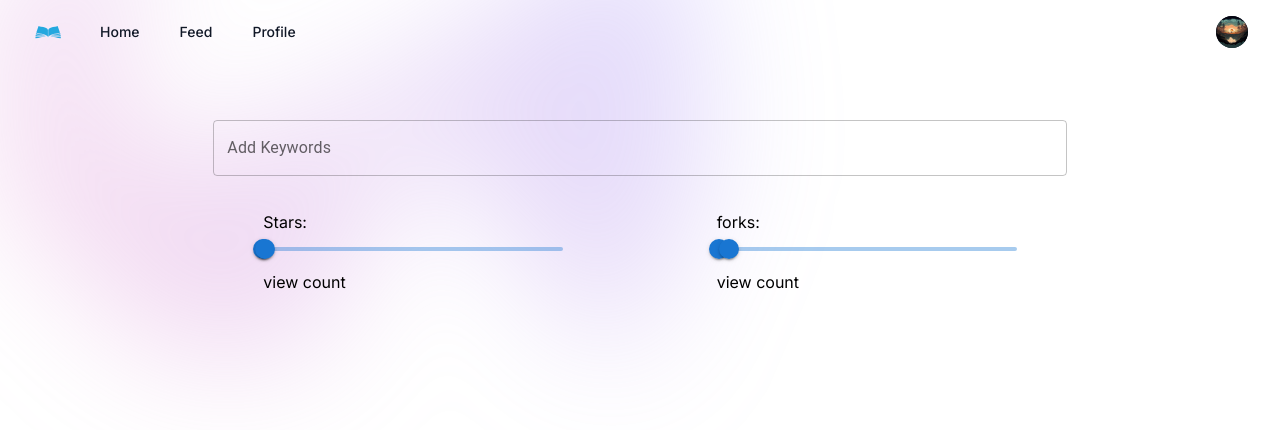
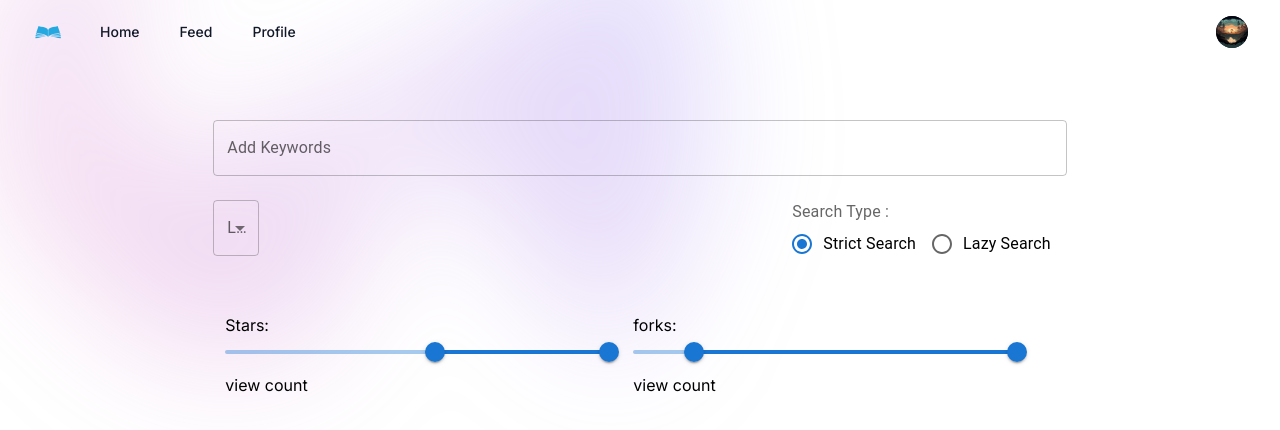
Before and after one commit to Akash-Trimbake/open-source-catalogue, a Next.js app: page / in a window 1280 px wide. Shown: the top 430 px of the page. Built offline with nearby package versions, Linux system fonts and the light colour scheme.

Commit message:
basic ui

```diff
--- a/src/components/Sort.jsx
+++ b/src/components/Sort.jsx
@@ -1,15 +1,32 @@
+"use client";
 import React, { useState } from "react";
 import Box from "@mui/material/Box";
 import Slider from "@mui/material/Slider";
 import Typography from "@mui/material/Typography";
+
+import InputLabel from "@mui/material/InputLabel";
+import MenuItem from "@mui/material/MenuItem";
+import FormControl from "@mui/material/FormControl";
+import Select from "@mui/material/Select";
+
+import Radio from "@mui/material/Radio";
+import RadioGroup from "@mui/material/RadioGroup";
+import FormControlLabel from "@mui/material/FormControlLabel";
+import FormLabel from "@mui/material/FormLabel";
 
 function valuetext(value) {
   return `${value}°C`;
 }
 
 export default function Sort() {
-  const [stars, setStars] = useState([20, 1550]);
-  const [forks, setForks] = useState([2000, 9550]);
+  const [stars, setStars] = useState([123450, 226322]);
+  const [forks, setForks] = useState([20000, 226322]);
+  const [language, setLanguage] = useState("");
+  const [selectedSearchType, setSelectedSearchType] = useState("strict");
+
+  const handleLanguageChange = (event) => {
+    setLanguage(event.target.value);
+  };
 
   const handleStarChange = (event, newValue) => {
     setStars(newValue);
@@ -17,13 +34,84 @@ export default function Sort() {
   };
 
   const handleForkChange = (event, newValue) => {
-    setFork(newValue);
+    setForks(newValue);
     // console.log(newValue);
   };
+  const handleSearchChange = (event) => {
+    setSelectedSearchType(event.target.value);
+  };
+
+  function formatNumberToK(number) {
+    if (number >= 1000) {
+      const suffixes = ["", "k", "M", "B", "T"]; // Add more suffixes as needed
+      const magnitude = Math.floor(Math.log10(number) / 3);
+      const scaledNumber = number / Math.pow(1000, magnitude);
+      return `${scaledNumber.toFixed(1)}${suffixes[magnitude]}`;
+    }
+    return number.toString();
+  }
 
   return (
-    <div className="flex justify-between items-center w-8/12">
-      <Box sx={{ width: 300, margin: "10px 50px" }}>
+    <div className="flex flex-col w-8/12 ">
+      <div className="flex flex-col sm:flex-row justify-between">
+        <FormControl className="m-1 min-w-[50%]">
+          <InputLabel id="demo-simple-select-helper-label">Language</InputLabel>
+          <Select
+            labelId="demo-simple-select-helper-label"
+            id="demo-simple-select-helper"
+            value={language}
+            label="Language"
+            onChange={handleLanguageChange}
+          >
+            <MenuItem value="">
+              <em>None</em>
+            </MenuItem>
+            <MenuItem value={"Ten"}>Ten</MenuItem>
+            <MenuItem value={"Twenty"}>Twenty</MenuItem>
+            <MenuItem value={"Thirty"}>Thirty</MenuItem>
+          </Select>
+        </FormControl>
+        {/* <button
+          onClick={() => {
+            console.log(language);
+          }}
+        >
+          language
+        </button> */}
+        <FormControl>
+          <FormLabel id="demo-row-radio-buttons-group-label">
+            Search Type :
+          </FormLabel>
+          <RadioGroup
+            row
+            aria-labelledby="demo-row-radio-buttons-group-label"
+            name="row-radio-buttons-group"
+            value={selectedSearchType}
+            onChange={handleSearchChange}
+          >
+            <FormControlLabel
+              value="strict"
+              control={<Radio />}
+              label="Strict Search"
+            />
+            <FormControlLabel
+              value="lazy"
+              control={<Radio />}
+              label="Lazy Search"
+            />
+          </RadioGroup>
+        </FormControl>
+        {/* <button
+          onClick={() => {
+            console.log(selectedSearchType);
+          }}
+        >
+          radio
+        </button> */}
+      </div>
+      {/* //////////////////////////// */}
+      <div className="flex flex-col sm:flex-row">
+        <Box className="w-70 sm:w-96 mx-3 mt-12">
           <Typography variant="p" gutterBottom>
             Stars:
           </Typography>
@@ -32,6 +120,7 @@ export default function Sort() {
             value={stars}
             onChange={handleStarChange}
             valueLabelDisplay="auto"
+            valueLabelFormat={(value) => formatNumberToK(value)}
             getAriaValueText={valuetext}
             max={226322} // Set the maximum range
           />
@@ -43,7 +132,7 @@ export default function Sort() {
             view count
           </button>
         </Box>
-      <Box sx={{ width: 300, margin: "10px 50px" }}>
+        <Box className="w-70 sm:w-96 mx-3 mt-12">
           <Typography variant="p" gutterBottom>
             forks:
           </Typography>
@@ -52,8 +141,9 @@ export default function Sort() {
             value={forks}
             onChange={handleForkChange}
             valueLabelDisplay="auto"
+            valueLabelFormat={(value) => formatNumberToK(value)}
             getAriaValueText={valuetext}
-          max={226322} // Set the maximum range
+            max={126322} // Set the maximum range
           />
           <button
             onClick={() => {
@@ -64,5 +154,8 @@ export default function Sort() {
           </button>
         </Box>
       </div>
+
+      {/* /////////////// */}
+    </div>
   );
 }
```
Lines whose indentation alone changed are shown as unchanged.
